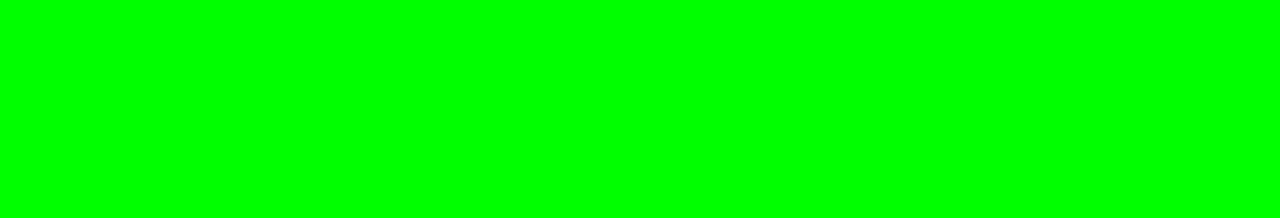
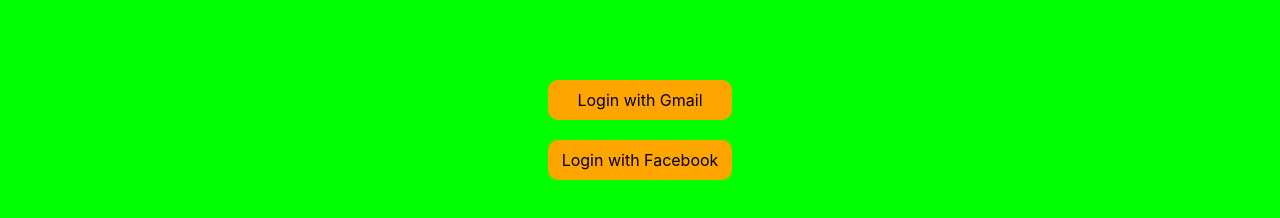
Before and after one commit to fahadfarooqmurawat/command-app, a React (Create React App) app: page / in a window 1280 px wide. Shown: the part 270-488 px from the top of the page. Built offline with nearby package versions, Linux system fonts and the light colour scheme; no server answers.

Commit message:
implemented login view ui

```diff
--- a/src/App.tsx
+++ b/src/App.tsx
@@ -1,5 +1,10 @@
 import { CommandsView } from "./views/commands-view/commands.view";
+import { LoginView } from "./views/login-view/login.view";
+
+const isLoggedIn = false;
 
 export const App = () => {
+  if (!isLoggedIn) return <LoginView />;
+
   return <CommandsView />;
 };
--- /dev/null
+++ b/src/views/login-view/@types/ui.props.ts
@@ -0,0 +1,4 @@
+export type UiProps = {
+  loginWithGmail: () => void;
+  loginWithFacebook: () => void;
+};
--- a/src/views/login-view/login.view.tsx
+++ b/src/views/login-view/login.view.tsx
@@ -1,3 +1,18 @@
+import { LoginViewDesktop } from "./ui/login.view.desktop";
+
 export const LoginView = () => {
-  return null;
-}
+  const loginWithGmail = () => {
+    throw new Error("Function not implemented.");
+  };
+
+  const loginWithFacebook = () => {
+    throw new Error("Function not implemented.");
+  };
+
+  return (
+    <LoginViewDesktop
+      loginWithGmail={loginWithGmail}
+      loginWithFacebook={loginWithFacebook}
+    />
+  );
+};
--- a/src/views/login-view/ui/login.view.desktop.tsx
+++ b/src/views/login-view/ui/login.view.desktop.tsx
@@ -1,3 +1,40 @@
-export const LoginViewDesktop = () => {
-  return null;
-}
+import styled from "styled-components";
+
+import { ActionButton } from "../../../components/buttons/action-button/action-button";
+import { UiProps } from "../@types/ui.props";
+
+export const LoginViewDesktop = ({ loginWithGmail, loginWithFacebook }: UiProps) => {
+  return (
+    <Container>
+      <Wrapper>
+        <ActionButton
+          label='Login with Gmail'
+          buttonType='warning'
+          clickHandler={loginWithGmail}
+        />
+        <ActionButton
+          label='Login with Facebook'
+          buttonType='warning'
+          clickHandler={loginWithFacebook}
+        />
+      </Wrapper>
+    </Container>
+  );
+};
+
+const Container = styled.div`
+  height: 100vh;
+  width: 100vw;
+  background-color: lime;
+
+  display: flex;
+  flex-direction: column;
+
+  align-items: center;
+  justify-content: center;
+`;
+
+const Wrapper = styled.div`
+  display: flex;
+  flex-direction: column;
+`;
```
